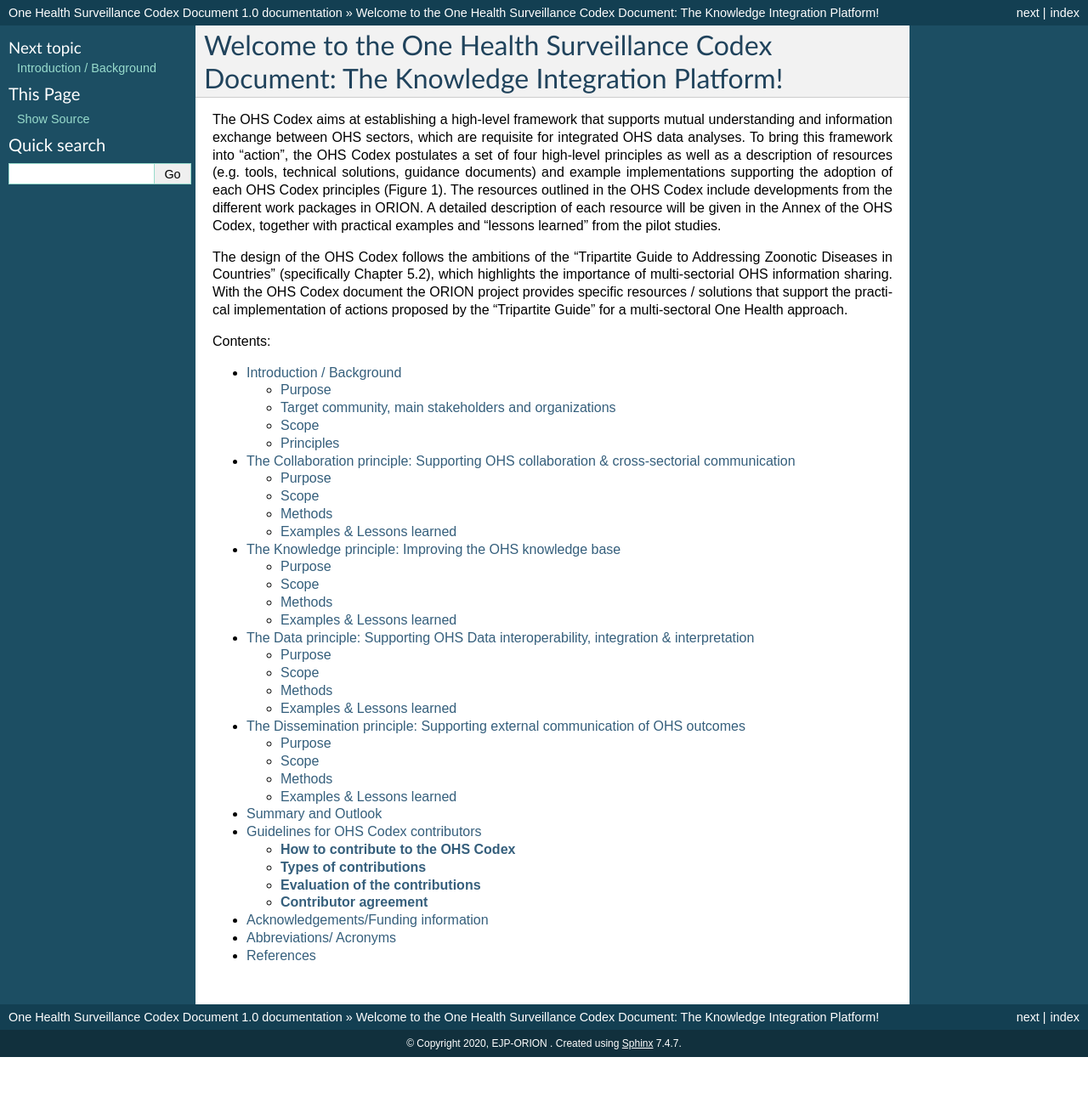
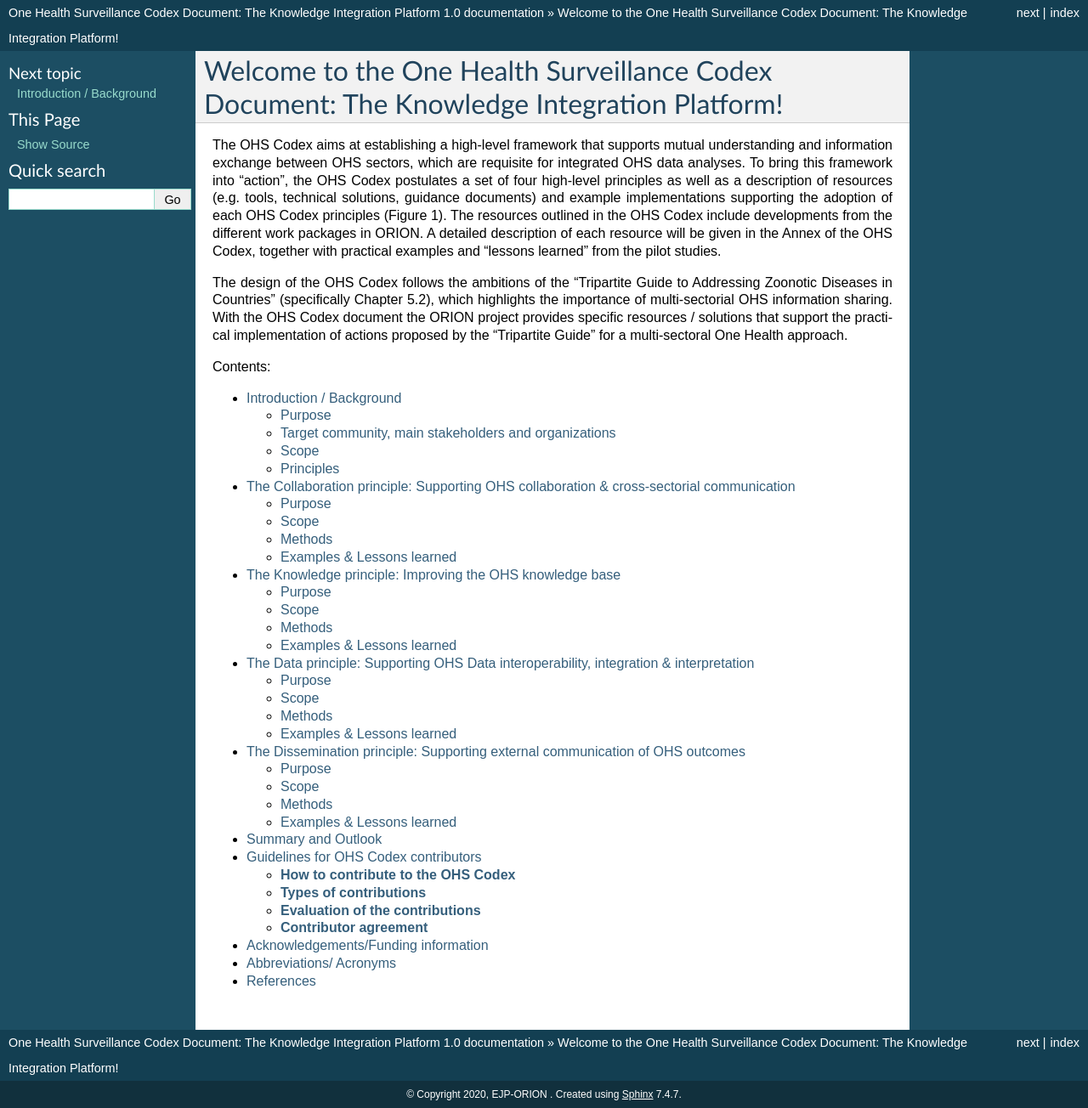
Before and after one commit to EJP-ORION/OH-Surveillance-Codex, a Sphinx documentation site: the page built from docs/index.rst, in a window 1280 px wide. Shown: the whole page at 85% size. Built offline with Sphinx 7.4.7, drawn with Linux system fonts in a browser that asks for light colours; before the commit the page ends 1244 px from its top, so only the background shows below that.

Commit message:
Rename the project

```diff
--- a/docs/conf.py
+++ b/docs/conf.py
@@ -43,7 +43,7 @@ source_suffix = '.rst'
 master_doc = 'index'
 
 # General information about the project.
-project = u'One Health Surveillance Codex Document'
+project = u'One Health Surveillance Codex Document: The Knowledge Integration Platform'
 copyright = u'2020, EJP-ORION '
 
 # The version info for the project you're documenting, acts as replacement for
```
